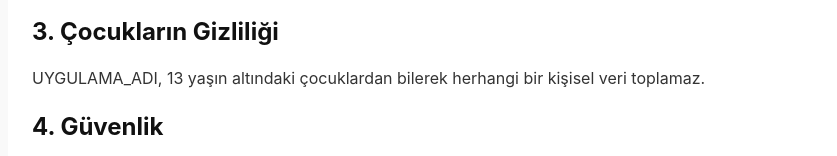
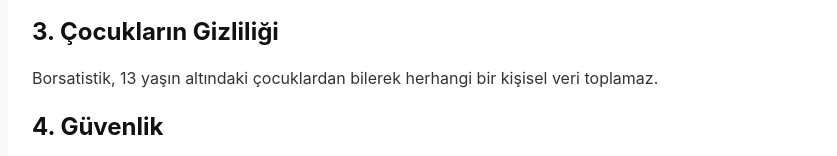
Before and after one commit to utahemre/borsatistik, a plain HTML site: page index.html in a window 1280 px wide. Shown: the part 561-717 px from the top of the page, without its empty margins (208-1045 px from the left). Drawn offline with Linux system fonts and the light colour scheme.

Commit message:
Update index.html

```diff
--- a/index.html
+++ b/index.html
@@ -83,7 +83,7 @@
 
         <h2>3. Çocukların Gizliliği</h2>
         <p>
-            UYGULAMA_ADI, 13 yaşın altındaki çocuklardan bilerek herhangi bir kişisel veri toplamaz.
+            Borsatistik, 13 yaşın altındaki çocuklardan bilerek herhangi bir kişisel veri toplamaz.
         </p>
 
         <h2>4. Güvenlik</h2>
```
